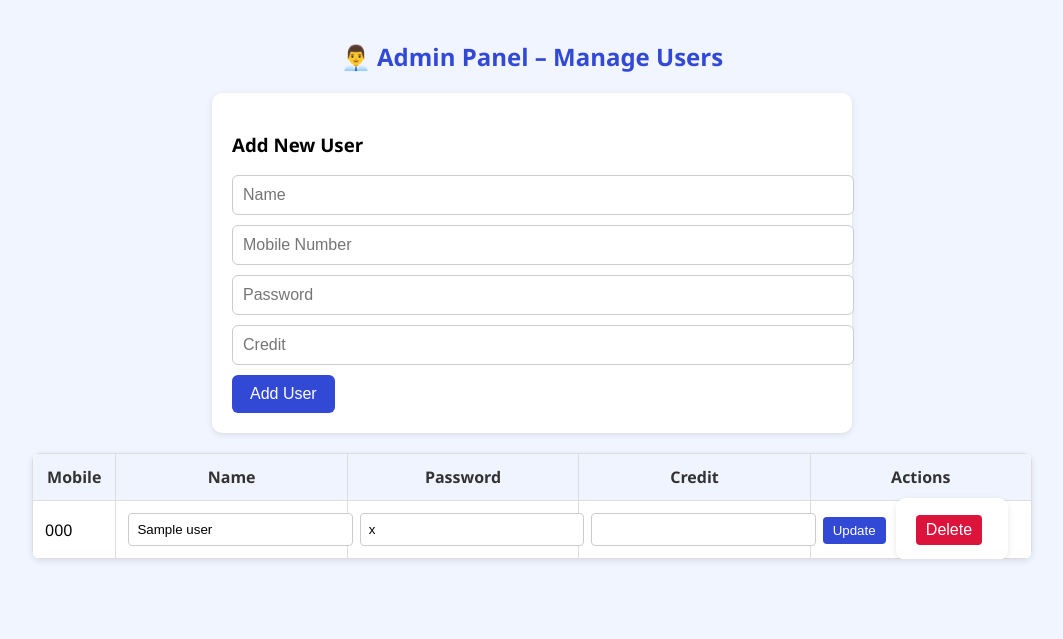
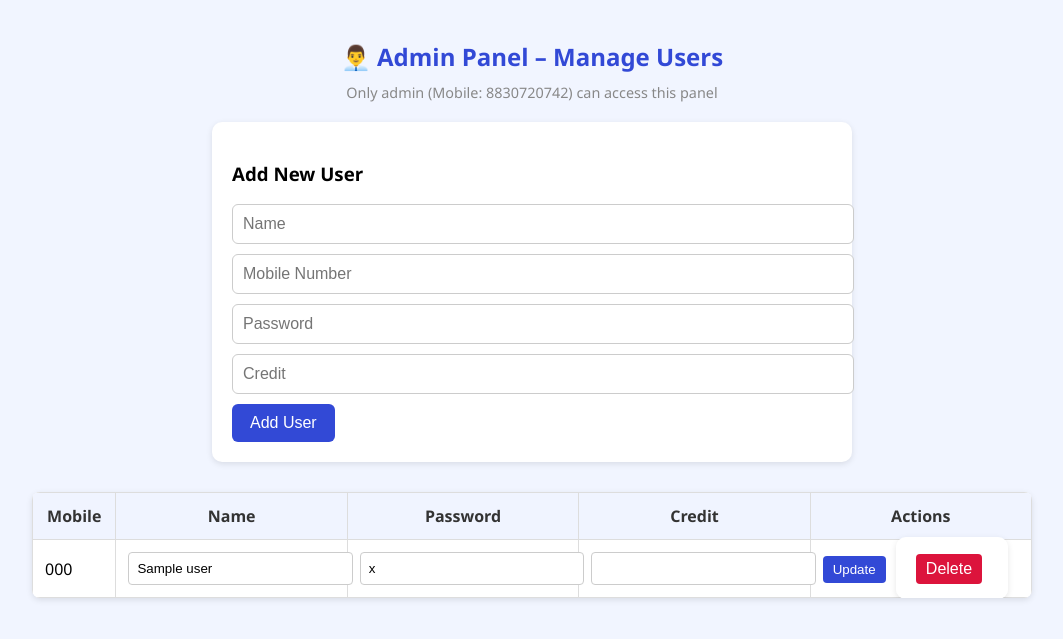
Before and after one commit to Superai-cool/Speak-Kannada, a Flask app: template templates/admin.html in a window 1280 px wide. Shown: the top 639 px of the page, without its empty margins (108-1171 px from the left). Run offline with Flask 3, Linux system fonts and the light colour scheme; the template is opened without the code that fills it: most values are stand-ins (such as "Sample title", 1, 10 or a date in 2020).

Commit message:
Update admin.html

```diff
--- a/templates/admin.html
+++ b/templates/admin.html
@@ -17,6 +17,14 @@
       color: #3249d6;
     }
 
+    p.note {
+      text-align: center;
+      color: #888;
+      font-size: 0.9rem;
+      margin-top: -10px;
+      margin-bottom: 20px;
+    }
+
     form {
       background: #fff;
       padding: 20px;
@@ -24,7 +32,8 @@
       margin-bottom: 30px;
       box-shadow: 0 2px 6px rgba(0,0,0,0.1);
       max-width: 600px;
-      margin: 20px auto;
+      margin-left: auto;
+      margin-right: auto;
     }
 
     form input[type="text"],
@@ -94,6 +103,7 @@
 <body>
 
   <h2>👨‍💼 Admin Panel – Manage Users</h2>
+  <p class="note">Only admin (Mobile: 8830720742) can access this panel</p>
 
   <form method="POST" action="/add_user">
     <h3>Add New User</h3>
```
